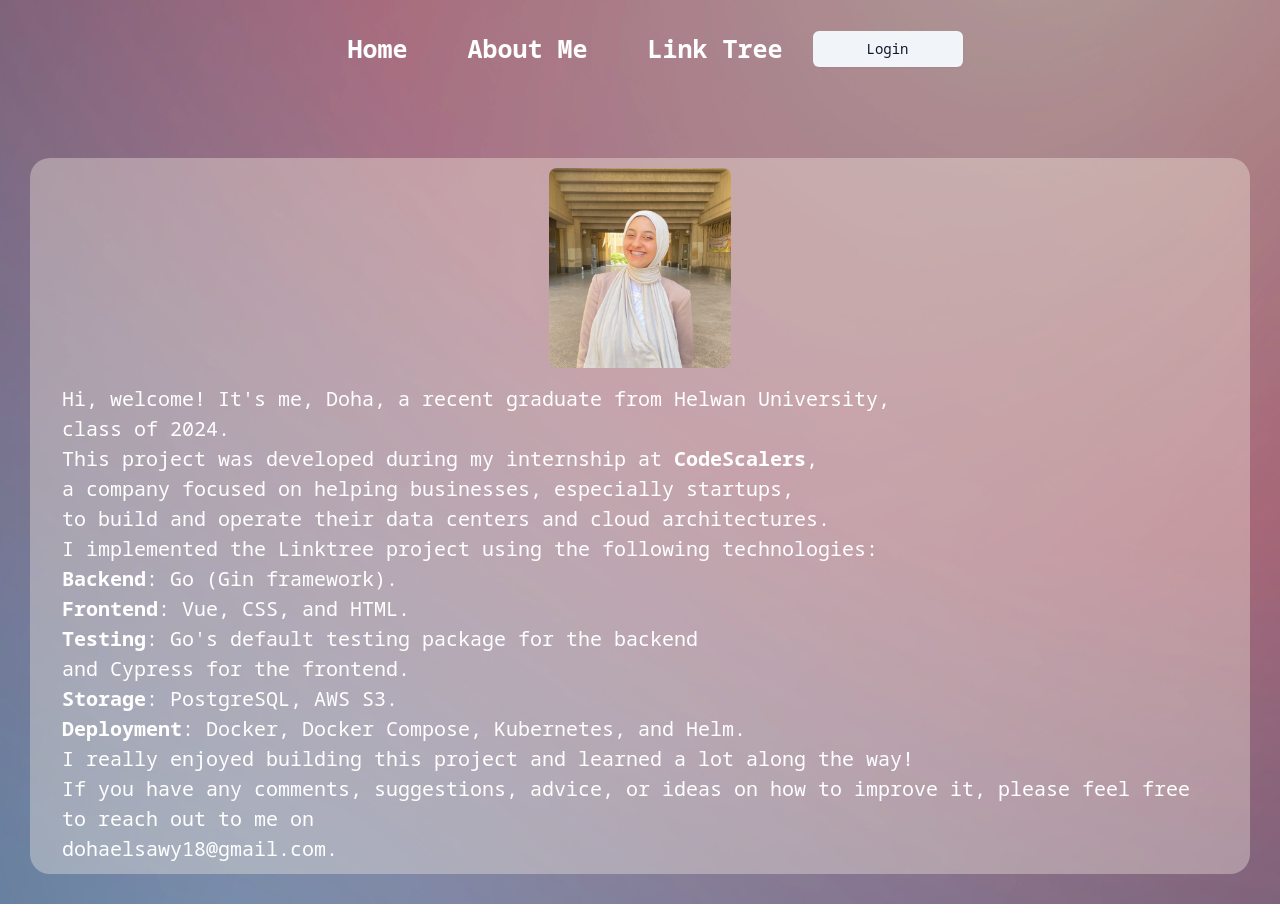
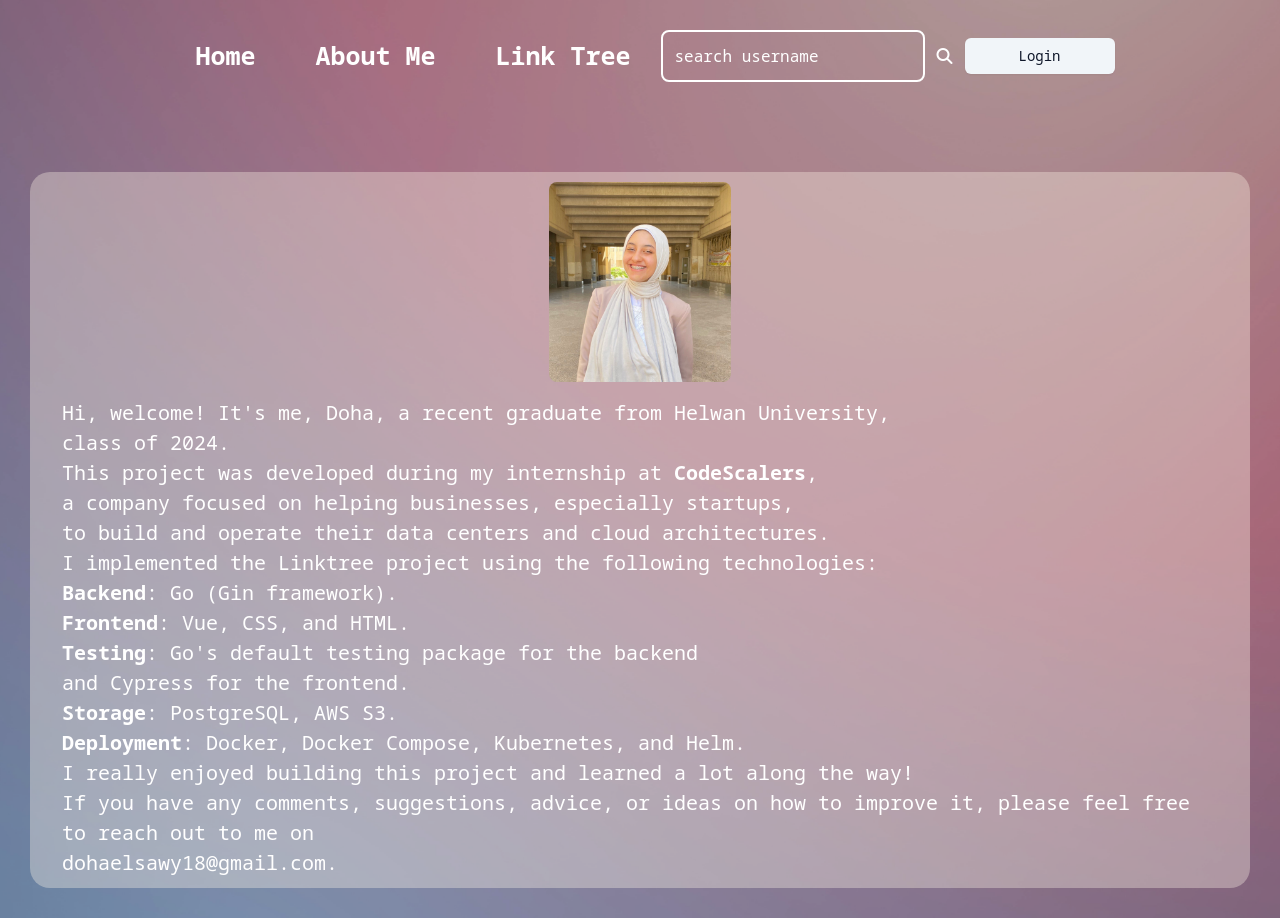
Before and after one commit to codescalersinternships/Link-Tree-Dohaelsawy, a Vue app in the folder frontend/: page /about in a window 1280 px wide. Built offline with nearby package versions, Linux system fonts and the light colour scheme.

Commit message:
feat: add search ui

```diff
--- a/frontend/src/components/header.vue
+++ b/frontend/src/components/header.vue
@@ -2,12 +2,15 @@
 import { Button } from '@/components/ui/button'
 import { useRouter } from 'vue-router';
 import { useAuthStore } from '@/stores/authStore';
+import { useAccountStore } from '@/stores/accountStore';
+
 import { ref } from 'vue';
 
 
 
 const router = useRouter();
 const authStore = useAuthStore();
+const accountStore = useAccountStore();
 const isLogin = ref(authStore.returnIsLogin);
 
 const onSubmitLogout = async () => {
@@ -36,6 +39,27 @@ const onSubmitLogin = async () => {
     router.push('/auth/login');
 };
 
+const searchTerm = ref("")
+const searchResult = ref("")
+const setSearchTerm = (event: Event) => {
+    const input = event.target as HTMLInputElement
+    searchTerm.value = input.value
+    console.log(searchTerm.value)
+}
+
+const sendSearchTerm = async () => {
+    if (searchTerm.value !== "") {
+        try {
+            searchResult.value = await accountStore.getUsernameSearch(searchTerm.value);
+            router.push(`/link_tree/${searchResult.value}`).then(() => {
+            window.location.reload();
+        });
+        } catch (error) {
+            router.push("/error")
+        }
+    }
+}
+
 </script>
 
 <template>
@@ -51,13 +75,19 @@ const onSubmitLogin = async () => {
                 <li class="nav-item">
                     <a @click="onSubmitLinkTree" class="nav-link" href="">Link Tree</a>
                 </li>
-                <li v-if="!isLogin" class="nav-item">
+                <li v-show="isLogin" class="nav-item">
+                    <a class="nav-link" :href="profileUrl" cy="profile">Profile</a>
+                </li>
+                <li class="nav-item">
+                    <input type="search" name="search" id="search" placeholder="search username"
+                        class="bg-transparent  text-white outline-white px-3 py-3 border-white placeholder:text-white rounded-lg border-2"
+                        :onchange="setSearchTerm">
+                    <i class="fa-solid fa-magnifying-glass text-white px-3" @click="sendSearchTerm"></i>
+                </li>
+                <li v-show="!isLogin" class="nav-item">
                     <Button variant="secondary" @click="onSubmitLogin" cy="login-btn">Login</Button>
                 </li>
-                <li v-if="isLogin" class="nav-item">
-                    <a class="nav-link" :href="profileUrl" cy="profile">Profile</a>
-                </li>
-                <li v-if="isLogin" class="nav-item">
+                <li v-show="isLogin" class="nav-item">
                     <Button variant="secondary" @click="onSubmitLogout" cy="logout-btn">Logout</Button>
                 </li>
             </ul>
```
